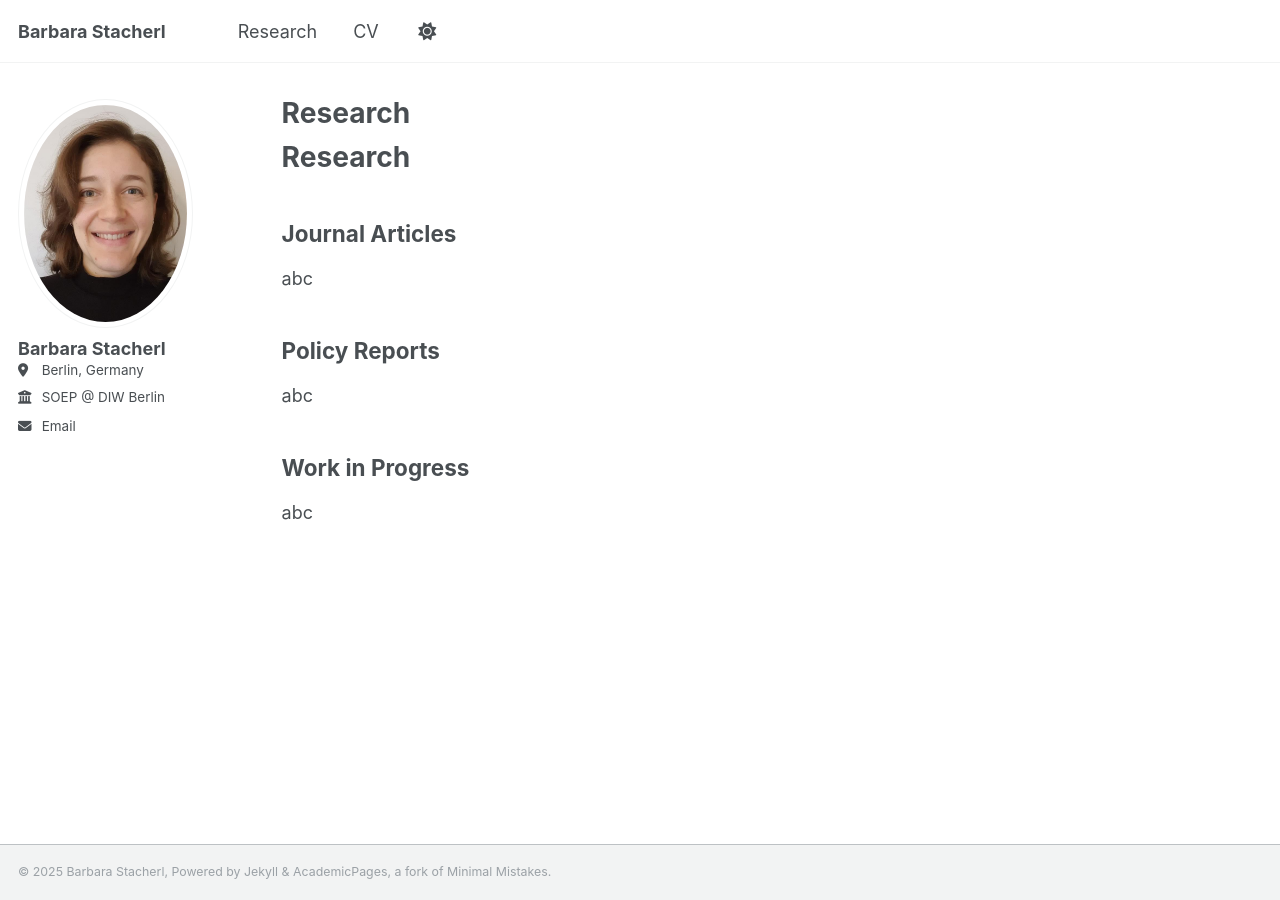
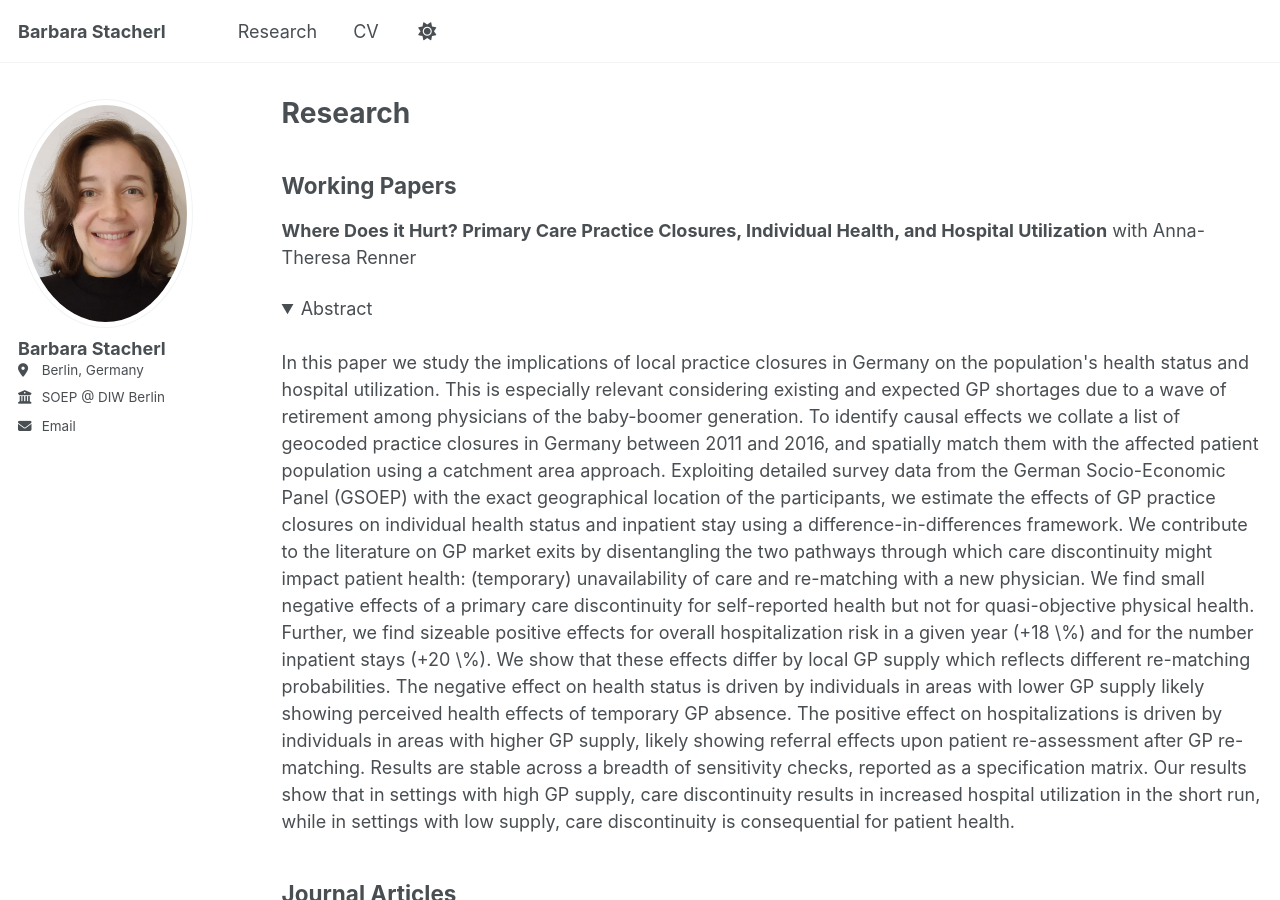
Before and after one commit to barbarastacherl/barbarastacherl.github.io, a Jekyll site: the page built from _pages/research.md, in a window 1280 px wide and 900 px high. Built offline with Jekyll 4.4.1, drawn with Linux system fonts in a browser that asks for light colours.

Commit message:
Update research.md

```diff
--- a/_pages/research.md
+++ b/_pages/research.md
@@ -5,7 +5,20 @@ permalink: /research/
 author_profile: true
 ---
 
-# Research
+## Working Papers
+
+**Where Does it Hurt? Primary Care Practice Closures, Individual Health, and Hospital Utilization**
+with Anna-Theresa Renner
+
+<details open>
+<summary>Abstract</summary>
+<br>
+In this paper we study the implications of local practice closures in Germany on the population's health status and hospital utilization. This is especially relevant considering existing and expected GP shortages due to a wave of retirement among physicians of the baby-boomer generation.
+To identify causal effects we collate a list of geocoded practice closures in Germany between 2011 and 2016, and spatially match them with the affected patient population using a catchment area approach. Exploiting detailed survey data from the German Socio-Economic Panel (GSOEP) with the exact geographical location of the participants, we estimate the effects of GP practice closures on individual health status and inpatient stay using a difference-in-differences framework. We contribute to the literature on GP market exits by disentangling the two pathways through which care discontinuity might impact patient health: (temporary) unavailability of care and re-matching with a new physician.
+We find small negative effects of a primary care discontinuity for self-reported health but not for quasi-objective physical health. Further, we find sizeable positive effects for overall hospitalization risk in a given year (+18 \%) and for the number inpatient stays (+20 \%). We show that these effects differ by local GP supply which reflects different re-matching probabilities. The negative effect on health status is driven by individuals in areas with lower GP supply likely showing perceived health effects of temporary GP absence. The positive effect on hospitalizations is driven by individuals in areas with higher GP supply, likely showing referral effects upon patient re-assessment after GP re-matching. Results are stable across a breadth of sensitivity checks, reported as a specification matrix.
+Our results show that in settings with high GP supply, care discontinuity results in increased hospital utilization in the short run, while in settings with low supply, care discontinuity is consequential for patient health.
+</details>
+
 
 ## Journal Articles
 
```
